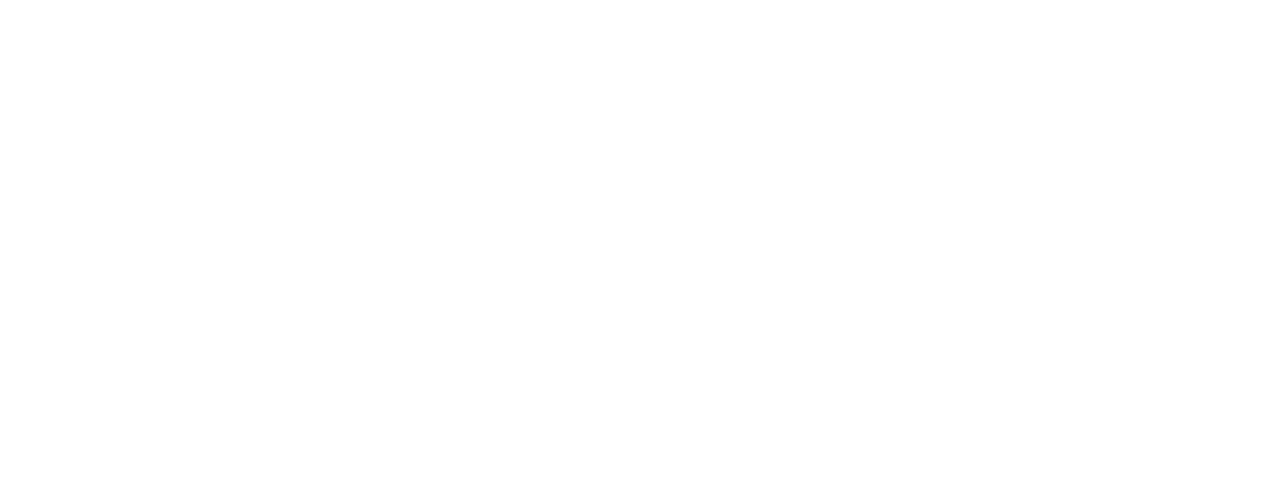
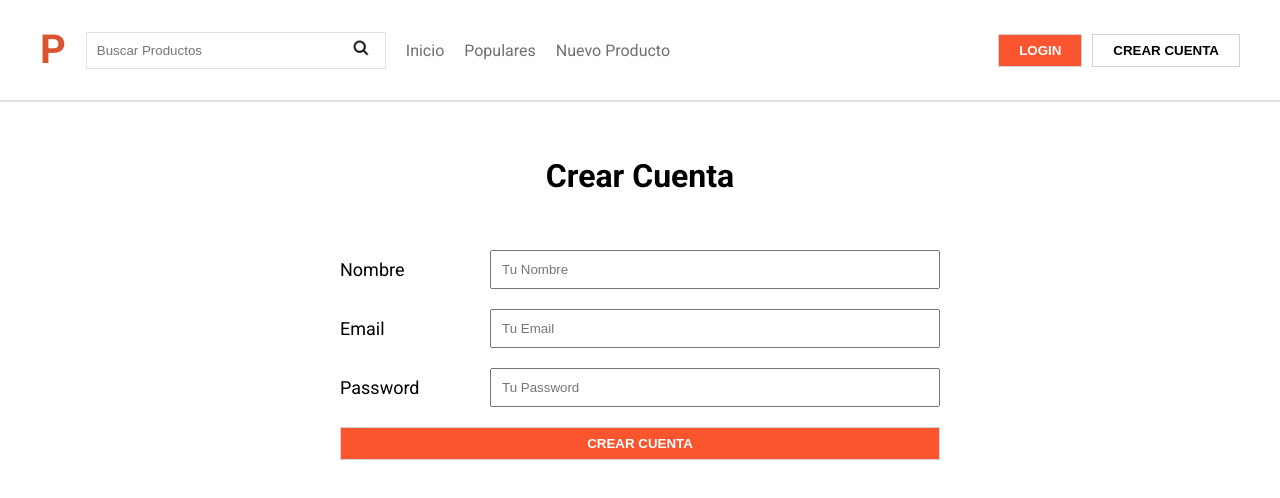
Before and after one commit to Leonardo-G/react-crear-productos, a Next.js app: page /crear-cuenta in a window 1280 px wide. Shown: the top 498 px of the page. Built offline with nearby package versions, Linux system fonts and the light colour scheme.

Commit message:
formulario y sus estilos

```diff
--- /dev/null
+++ b/helpers/validarCuenta.js
@@ -0,0 +1,23 @@
+export const validarCrearCuenta = (valores) => {
+    let errores = {};
+
+    //Validar el nombre del usuario
+    if(!valores.nombre){
+        errores.nombre = "El nombre es obligatorio";
+    }
+
+    //Validar el email
+    if(!valores.email){
+        errores.email = "El Email es Obligatorio";
+    } else if( !/^[A-Z0-9._%+-]+@[A-Z0-9.-]+\.[A-Z]{2,}$/i.test(valores.email) ){
+        errores.email = "Email no válido"
+    }
+
+    if(!valores.password){
+        errores.password = "El password es obligatorio"
+    }else if( valores.password.length < 6 ){
+        errores.password = "El password debe ser al menos de 6 caracteres";
+    }
+
+    return errores
+}
--- /dev/null
+++ b/hooks/useValidacion.js
@@ -0,0 +1,50 @@
+import React, { useEffect, useState } from 'react';
+
+const useValidacion = ( stateInicial, validar, fn ) => {
+
+    const [valores, setValores] = useState(stateInicial);
+    const [errores, setErrores] = useState({});
+    const [submitForm, setSubmitForm] = useState(false);
+
+    useEffect(() => {
+        if(submitForm){
+            const noErrores = Object.keys(errores).length === 0;
+
+            if(noErrores){
+                fn(); //Fn = Funcion que se ejecut en el componente
+            }
+            setSubmitForm(false)
+        }
+    }, [ errores ])
+
+    //Funcion que se ejecuta conforme el usuario escribe algo
+    const handleChange = e => {
+        setValores({
+            ...valores,
+            [ e.target.name ]: e.target.value
+        })
+    }
+
+    //Funcion que se ejecuta cuando el usuario hacec submit
+    const handleSubmit = e => {
+        e.preventDefault();
+        const erroresValidacion = validar(valores);
+        setErrores(erroresValidacion);
+        setSubmitForm(true);
+    }
+
+    //Cuando se realizar el evento
+    const handleBlur = () => {
+        const erroresValidacion = validar(valores);
+        setErrores(erroresValidacion);
+    }
+    return {
+        valores,
+        errores,
+        handleSubmit,
+        handleChange,
+        handleBlur
+    }
+}
+
+export default useValidacion
--- a/pages/crear-cuenta.js
+++ b/pages/crear-cuenta.js
@@ -1,9 +1,91 @@
-import React from 'react'
+import React from 'react';
+import { Layout } from '../components/layout/Layout';
+import { validarCrearCuenta } from '../helpers/validarCuenta';
+import useValidacion from '../hooks/useValidacion';
+
+import styles from "../styles/Formularios.module.css"
+
+const state_Inicial = {
+    nombre: "",
+    email: "",
+    password: ""
+}
 
 const CrearCuenta = () => {
+
+    const crearCuenta = () => {
+        console.log("creando cuenta")
+    }
+
+    const { valores, errores, handleSubmit, handleChange, handleBlur } = useValidacion(state_Inicial, validarCrearCuenta, crearCuenta);
+
+    const { nombre, email, password } = valores
+
+
     return (
         <div>
-
+            <Layout>
+                <h1 className={ styles.titulo_formulario }>Crear Cuenta</h1>
+                <form
+                    className={ styles.formulario }
+                    onSubmit={ handleSubmit }
+                    noValidate
+                >
+                    <div className={ styles.campo }>
+                        <label htmlFor='nombre' className={ styles.campo_label }>Nombre</label>
+                        <input
+                            className={ styles.campo_input }
+                            type="text"
+                            id="nombre"
+                            placeholder='Tu Nombre'
+                            name='nombre'
+                            value={nombre}
+                            onChange={ handleChange }
+                            onBlur={ handleBlur }
+                        />
+                    </div>
+                    {
+                        errores.nombre && <p className={ styles.errores }>{ errores.nombre }</p>
+                    }
+                    <div className={ styles.campo }>
+                        <label htmlFor='email' className={ styles.campo_label }>Email</label>
+                        <input
+                            className={ styles.campo_input }
+                            type="email"
+                            id="email"
+                            placeholder='Tu Email'
+                            name='email'
+                            value={ email }
+                            onChange={ handleChange }
+                            onBlur={ handleBlur }
+                        />
+                    </div>
+                    {
+                        errores.email && <p className={ styles.errores }>{ errores.email }</p>
+                    }
+                    <div className={ styles.campo }>
+                        <label htmlFor='password' className={ styles.campo_label }>Password</label>
+                        <input
+                            className={ styles.campo_input }
+                            type="password"
+                            id="password"
+                            placeholder='Tu Password'
+                            name='password'
+                            value={ password }
+                            onChange={ handleChange }
+                            onBlur={ handleBlur }
+                        />
+                    </div>
+                    {
+                        errores.password && <p className={ styles.errores }>{ errores.password }</p>
+                    }
+                    <input
+                        className='boton boton--orange block'
+                        type="submit"
+                        value="Crear Cuenta"
+                    />
+                </form>
+            </Layout>
         </div>
     )
 }
--- /dev/null
+++ b/styles/Formularios.module.css
@@ -0,0 +1,37 @@
+.titulo_formulario{
+    text-align: center;
+    margin-top: 5rem;
+}
+
+.formulario{
+    max-width: 60rem;
+    width: 95%;
+    margin: 5rem auto 0 auto;
+}
+
+.campo{
+    margin-bottom: 2rem;
+    display: flex;
+    align-items: center;
+}
+
+.campo_label{
+    flex: 0 0 15rem;
+    font-size: 1.8rem;
+}
+
+.campo_input{
+    flex: 1;
+    padding: 1rem;
+}
+
+.errores{
+    background-color: red;
+    padding: 1rem;
+    font-weight: 700;
+    font-size: 1.4rem;
+    color: #fff;
+    text-align: center;
+    text-transform: uppercase;
+    margin: 2rem 0;
+}
--- a/styles/Layout.module.css
+++ b/styles/Layout.module.css
@@ -1,3 +1,3 @@
 .main{
-    background-color: var(--naranja);
+    /* background-color: var(--naranja); */
 }
--- a/styles/base/boton.css
+++ b/styles/base/boton.css
@@ -5,9 +5,6 @@
     padding: .8rem 2rem;
     margin-right: 1rem;
     color: #fff;
-}
-
-.boton:hover{
     cursor: pointer;
 }
 
@@ -24,3 +21,7 @@
     background-color: transparent;
     color: #000;
 }
+
+.block{
+    width: 100%;
+}
```
Also changed, not shown: styles/Buscar.module.css (line endings or trailing spaces).
